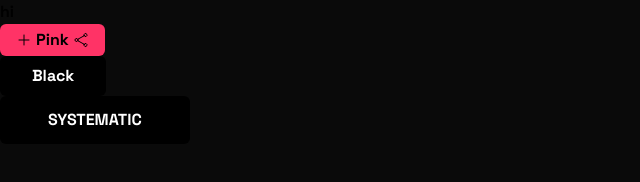
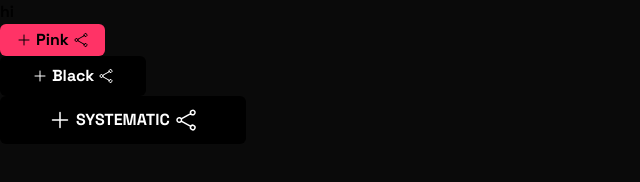
Before and after one commit to PrathamTelang/Brainly, a React (Vite) app in the folder frontend/: page / in a window 1280 px wide. Shown: the top 182 px of the page, without its empty margins (0-640 px from the left). Built offline with nearby package versions, Linux system fonts and the light colour scheme.

Commit message:
Add icons to secondary Button components
Introduced startIcon and endIcon props to the 'Black' and 'SYSTEMATIC' secondary Button components in App.tsx, enhancing their visual appearance with PlusIcon and ShareIcon.

```diff
--- a/frontend/src/App.tsx
+++ b/frontend/src/App.tsx
@@ -17,8 +17,20 @@ function App() {
       size='sm' text='Pink'
       onClick={() => {}}
     />
-    <Button  variant='secondary' size='md' text='Black' onClick={() => {}} />
-    <Button variant='secondary' size='lg' text='SYSTEMATIC' onClick={() => {}} />
+    <Button
+      startIcon={<PlusIcon size='md'/>}
+      endIcon={<ShareIcon size='md'/>}
+      variant='secondary'
+      size='md'
+      text='Black'
+      onClick={() => {}} />
+    <Button
+      startIcon={<PlusIcon size='lg'/>}
+      endIcon={<ShareIcon size='lg'/>}
+      variant='secondary'
+      size='lg'
+      text='SYSTEMATIC'
+      onClick={() => {}} />
     </>
   )
 }
```
